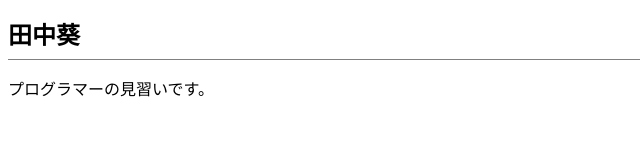
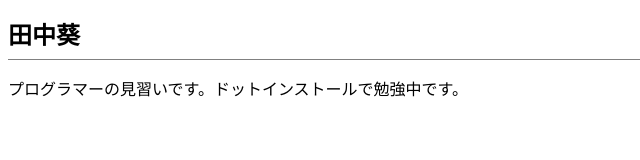
Before and after one commit to aoi-tnk/aoi-tnk.github.io, a plain HTML site: page index.html in a window 1280 px wide. Shown: the whole page, without its empty margins (0-640 px from the left). Drawn offline with Linux system fonts and the light colour scheme.

Commit message:
Add files via upload

```diff
--- a/index.html
+++ b/index.html
@@ -9,6 +9,6 @@
 </head>
 <body>
   <h1>田中葵</h1>
-  <p>プログラマーの見習いです。</p>
+  <p>プログラマーの見習いです。ドットインストールで勉強中です。</p>
 </body>
 </html>
```
